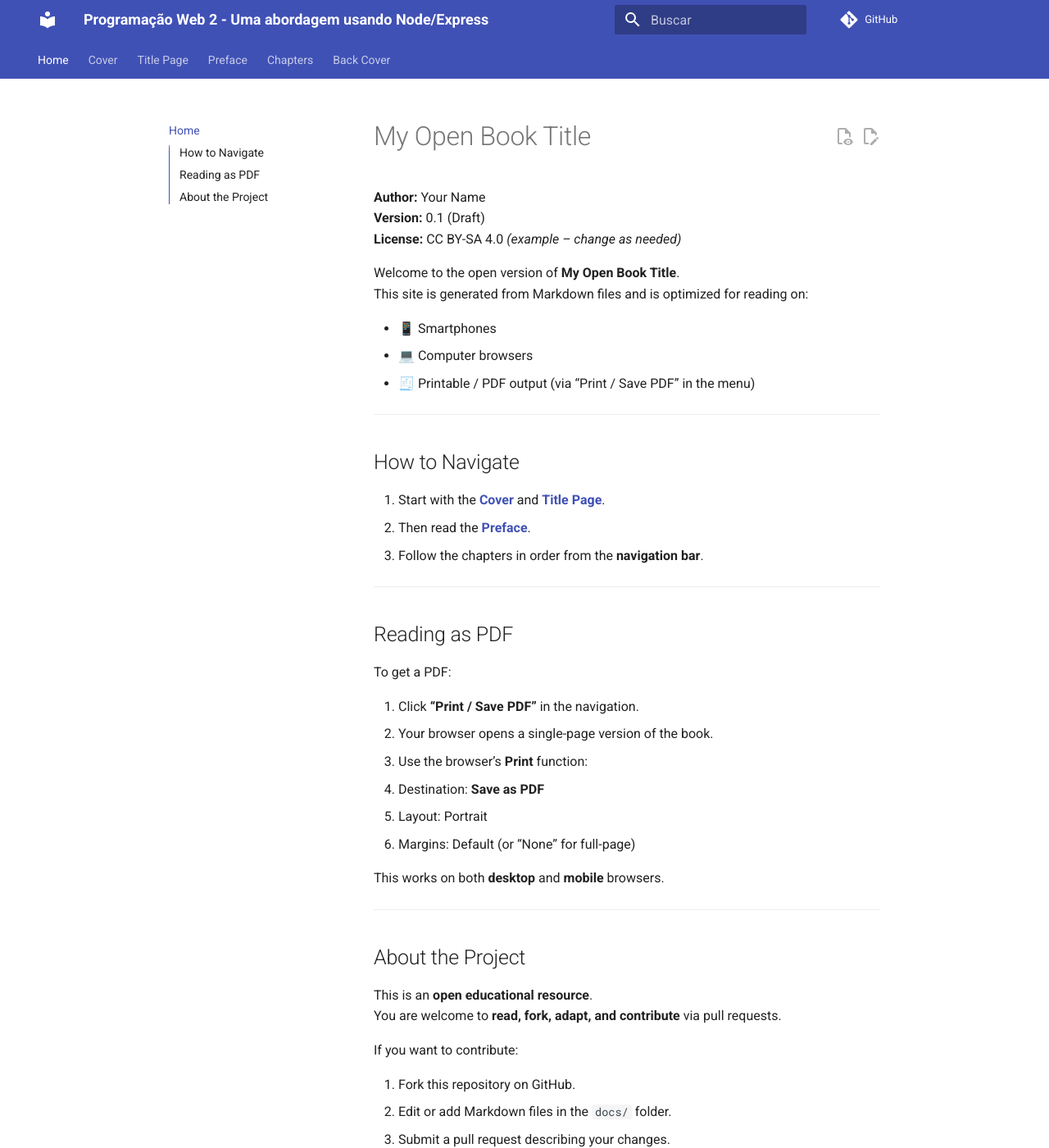
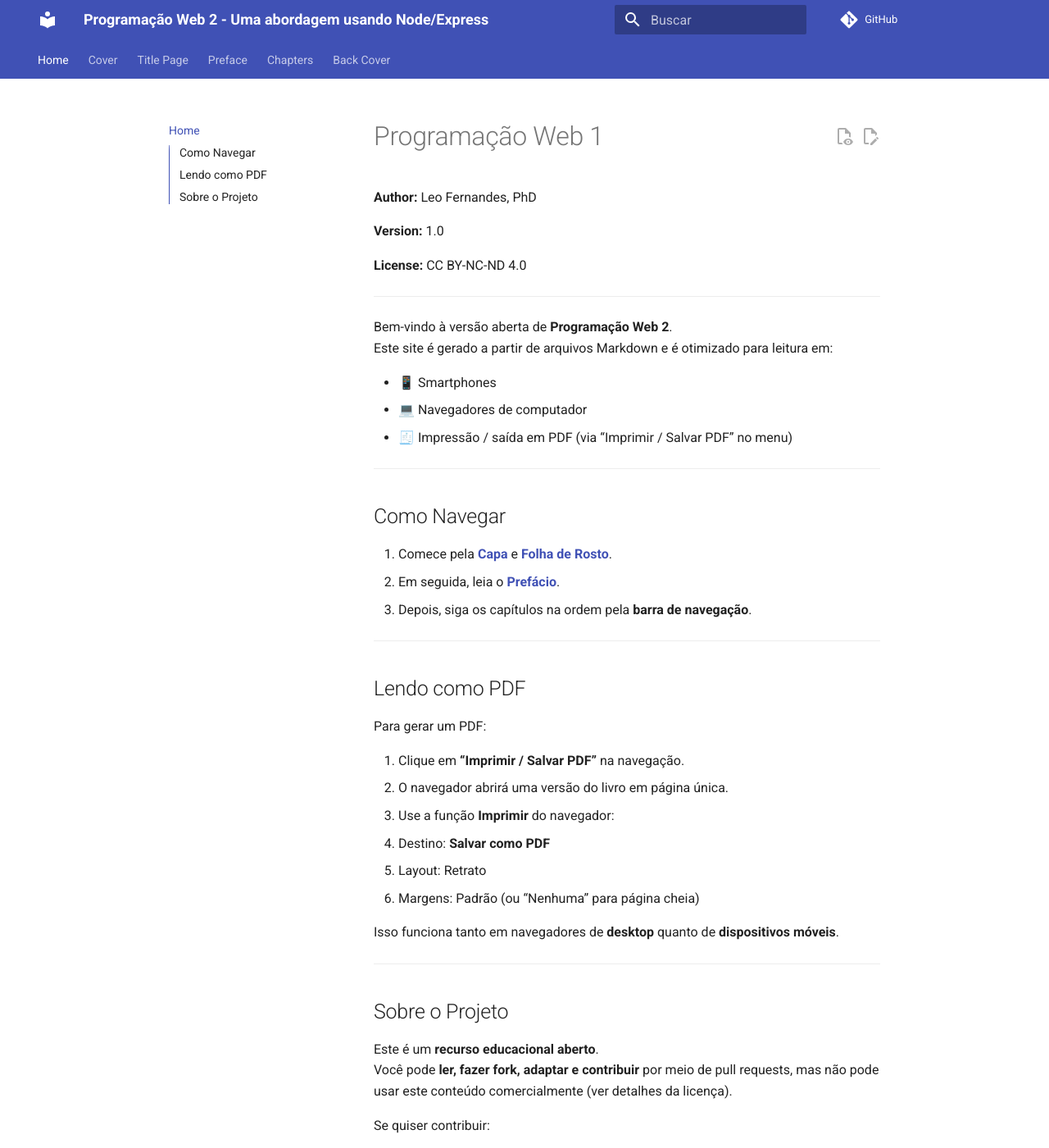
Before and after one commit to leofernandesmo/pweb2-book, an MkDocs documentation site: the page built from docs/index.md, in a window 1280 px wide and 1400 px high. Shown: the whole window at 82% size. Built offline with MkDocs 1.6.1 and Material for MkDocs 9.7.7, drawn with Linux system fonts in a browser that asks for light colours; comment, search, counter and statistics services are not loaded; some of the changed text lies outside the part shown.

Commit message:
Revise index.md for title, author, and translations
Updated the document to reflect the new title and author, and translated content to Portuguese.

```diff
--- a/docs/index.md
+++ b/docs/index.md
@@ -1,50 +1,56 @@
 <!-- File: docs/index.md -->
 
-# My Open Book Title
+# Programação Web 1
 
-**Author:** Your Name
-**Version:** 0.1 (Draft)
-**License:** CC BY-SA 4.0 _(example – change as needed)_
+**Author:** Leo Fernandes, PhD
 
-Welcome to the open version of **My Open Book Title**.
-This site is generated from Markdown files and is optimized for reading on:
+**Version:** 1.0
 
-- 📱 Smartphones
-- 💻 Computer browsers
-- 🧾 Printable / PDF output (via “Print / Save PDF” in the menu)
+**License:** CC BY-NC-ND 4.0
 
 ---
 
-## How to Navigate
+Bem-vindo à versão aberta de **Programação Web 2**.
+Este site é gerado a partir de arquivos Markdown e é otimizado para leitura em:
 
-1. Start with the **[Cover](cover.md)** and **[Title Page](title-page.md)**.
-2. Then read the **[Preface](preface.md)**.
-3. Follow the chapters in order from the **navigation bar**.
+- 📱 Smartphones
+- 💻 Navegadores de computador
+- 🧾 Impressão / saída em PDF (via “Imprimir / Salvar PDF” no menu)
 
 ---
 
-## Reading as PDF
+## Como Navegar
 
-To get a PDF:
-
-1. Click **“Print / Save PDF”** in the navigation.
-2. Your browser opens a single-page version of the book.
-3. Use the browser’s **Print** function:
-   - Destination: **Save as PDF**
-   - Layout: Portrait
-   - Margins: Default (or “None” for full-page)
-
-This works on both **desktop** and **mobile** browsers.
+1. Comece pela **[Capa](cover.md)** e **[Folha de Rosto](title-page.md)**.
+2. Em seguida, leia o **[Prefácio](preface.md)**.
+3. Depois, siga os capítulos na ordem pela **barra de navegação**.
 
 ---
 
-## About the Project
+## Lendo como PDF
 
-This is an **open educational resource**.
-You are welcome to **read, fork, adapt, and contribute** via pull requests.
+Para gerar um PDF:
 
-If you want to contribute:
+1. Clique em **“Imprimir / Salvar PDF”** na navegação.
+2. O navegador abrirá uma versão do livro em página única.
+3. Use a função **Imprimir** do navegador:
+   - Destino: **Salvar como PDF**
+   - Layout: Retrato
+   - Margens: Padrão (ou “Nenhuma” para página cheia)
 
-1. Fork this repository on GitHub.
-2. Edit or add Markdown files in the `docs/` folder.
-3. Submit a pull request describing your changes.
+Isso funciona tanto em navegadores de **desktop** quanto de **dispositivos móveis**.
+
+---
+
+## Sobre o Projeto
+
+Este é um **recurso educacional aberto**.
+Você pode **ler, fazer fork, adaptar e contribuir** por meio de pull requests, mas não pode usar este conteúdo comercialmente (ver detalhes da licença).
+
+Se quiser contribuir:
+
+1. Faça fork deste repositório no GitHub.
+2. Edite ou adicione arquivos Markdown na pasta `docs/`.
+3. Envie um pull request descrevendo suas alterações.
+
+---
```
